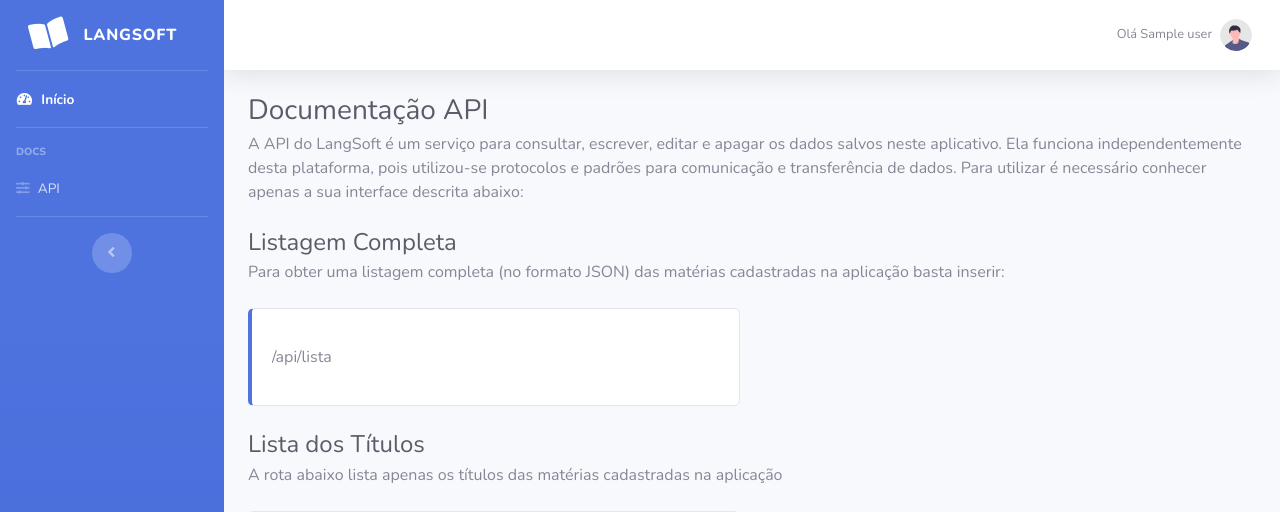
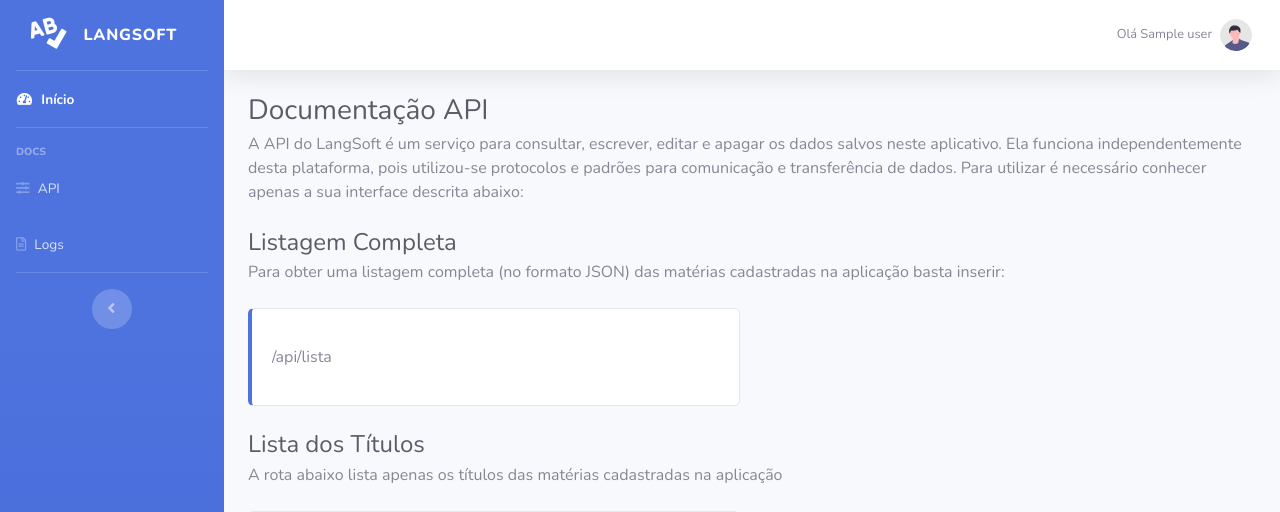
Before and after one commit to Henrique0896/LangSoft, a Flask app: page /doc-api in a window 1280 px wide. Shown: the top 512 px of the page. Run offline with Flask 2, Linux system fonts and the light colour scheme; a user stored in the database is signed in; a database or web service that is not in the repository returns one stand-in record (values such as "Sample title"); some libraries are stand-ins or nearby versions.

Commit message:
alteração do tema

```diff
--- a/app/templates/base.html
+++ b/app/templates/base.html
@@ -34,7 +34,7 @@
             <!-- Sidebar - Brand -->
             <a class="sidebar-brand d-flex align-items-center justify-content-center" href="/">
                 <div class="sidebar-brand-icon rotate-n-15">
-                    <i class="fas fa-book-open"></i>
+                    <i class="fas fa-spell-check"></i>
                 </div>
                 <div class="sidebar-brand-text mx-3">LangSoft</div>
             </a>
@@ -65,10 +65,16 @@
                 </a>
             </li>
 
+            <!-- Nav Item - Pages Collapse Menu -->
+            <li class="nav-item">
+                <a class="nav-link" href="{{ url_for('documentacaoApi' ) }}">
+                    <i class="far fa-file-alt"></i>
+                    <span>Logs</span>
+                </a>
+            </li>
+
             <!-- Divider -->
             <hr class="sidebar-divider">
-
-
 
             <!-- Sidebar Toggler (Sidebar) -->
             <div class="text-center d-none d-md-inline">
@@ -91,21 +97,6 @@
                     <button id="sidebarToggleTop" class="btn btn-link d-md-none rounded-circle mr-3">
                         <i class="fa fa-bars"></i>
                     </button>
-
-
-                    <!-- Topbar Search -->
-                    <!-- <form
-                        class="d-none d-sm-inline-block form-inline mr-auto ml-md-3 my-2 my-md-0 mw-100 navbar-search">
-                        <div class="input-group">
-                            <input type="text" class="form-control bg-light border-0 small" placeholder="Search for..."
-                                aria-label="Search" aria-describedby="basic-addon2">
-                            <div class="input-group-append">
-                                <button class="btn btn-primary" type="button">
-                                    <i class="fas fa-search fa-sm"></i>
-                                </button>
-                            </div>
-                        </div>
-                    </form> -->
 
                     <!-- Topbar Navbar -->
                     <ul class="navbar-nav ml-auto">
@@ -139,7 +130,8 @@
                         <li class="nav-item dropdown no-arrow">
                             <a class="nav-link dropdown-toggle" href="#" id="userDropdown" role="button"
                                 data-toggle="dropdown" aria-haspopup="true" aria-expanded="false">
-                                <span class="mr-2 d-none d-lg-inline text-gray-600 small">Olá {{current_user.name}}</span>
+                                <span class="mr-2 d-none d-lg-inline text-gray-600 small">Olá
+                                    {{current_user.name}}</span>
                                 <img class="img-profile rounded-circle"
                                     src="{{ url_for('static', filename='img/undraw_profile.svg') }}">
 
```
